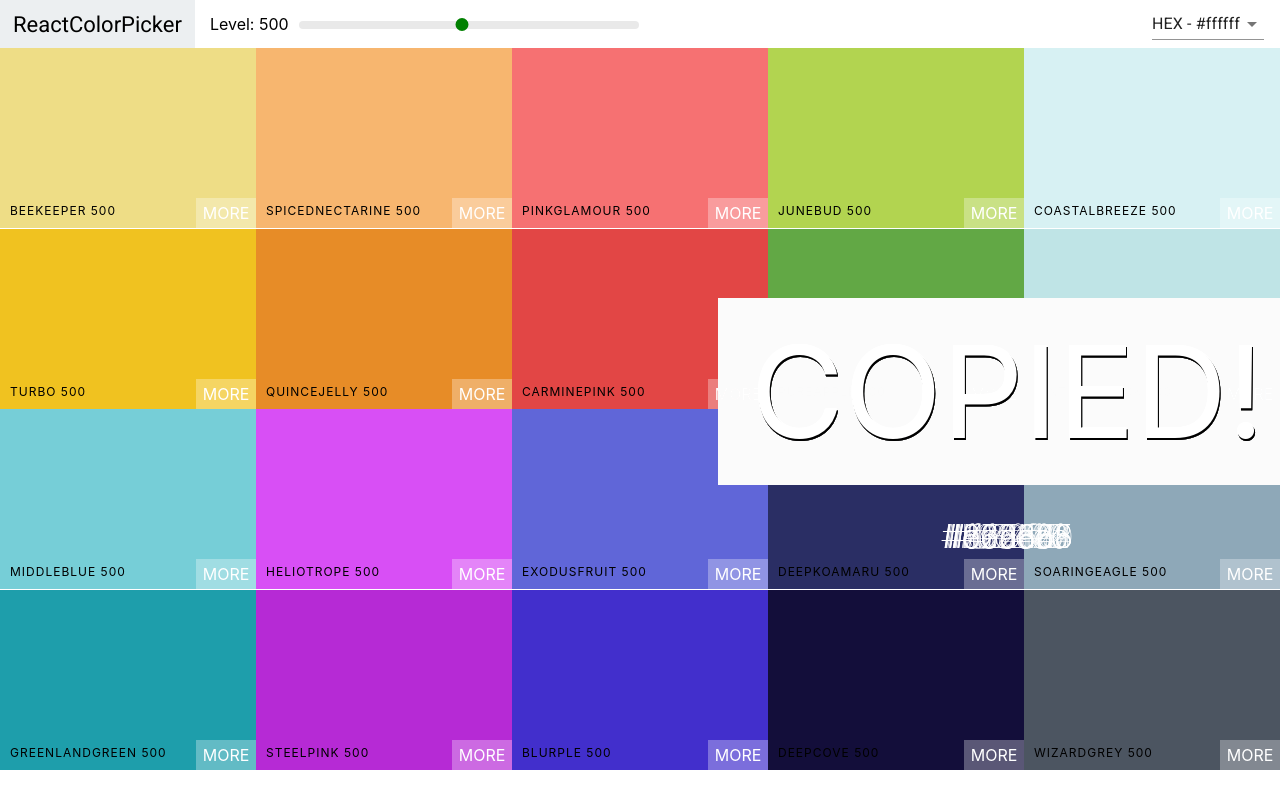
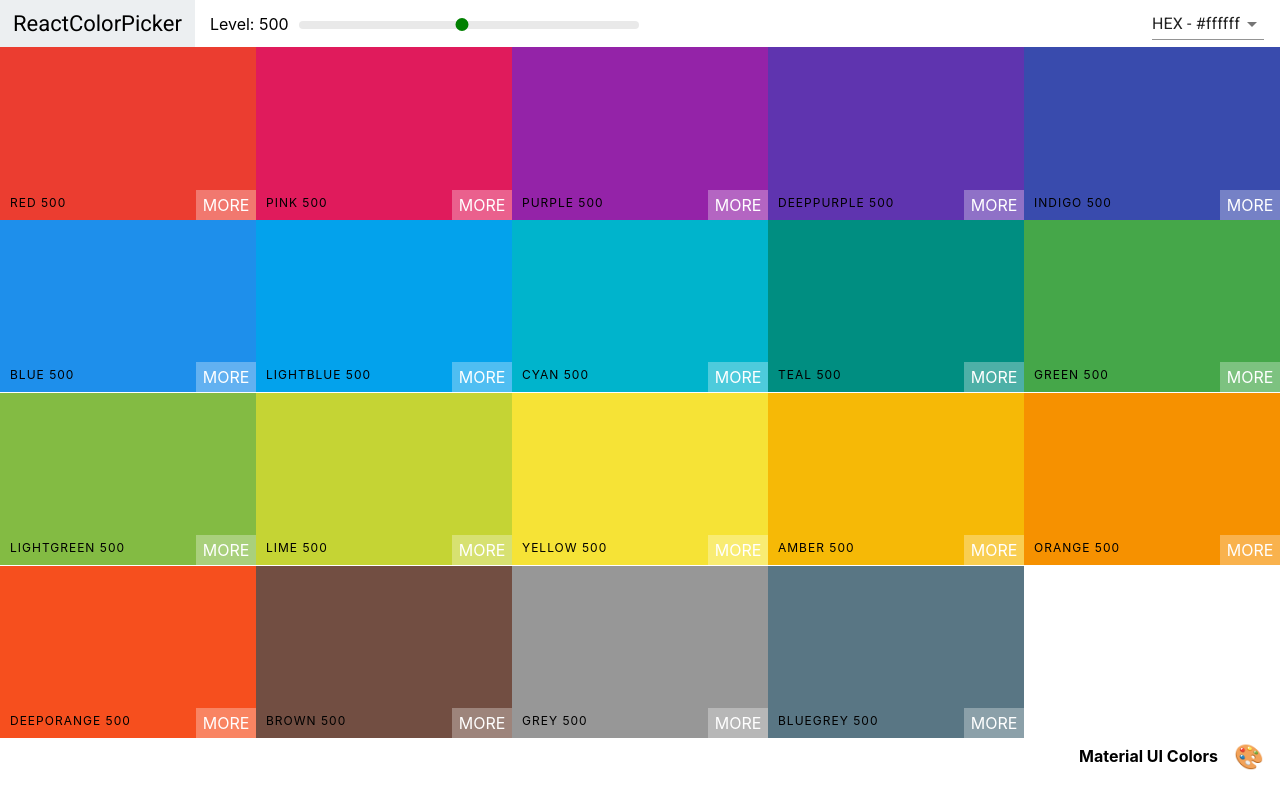
Before and after one commit to tonyoladapo/Color-Picker-App, a React (Create React App) app: page /palette/flat-ui-colors-american in a window 1280 px wide. Built offline with nearby package versions, Linux system fonts and the light colour scheme.

Commit message:
Added palette footer and removed copied animation

```diff
--- a/src/App.js
+++ b/src/App.js
@@ -7,7 +7,7 @@ class App extends React.Component {
   render() {
     return (
       <div>
-        <Palette palette={generatePalette(seedColors[4])} />
+        <Palette palette={generatePalette(seedColors[0])} />
       </div>
     );
   }
--- a/src/Components/ColorBox.js
+++ b/src/Components/ColorBox.js
@@ -1,5 +1,8 @@
 import React, { Component } from 'react'
 import { CopyToClipboard } from 'react-copy-to-clipboard'
+import Snackbar from '@material-ui/core/Snackbar'
+import CloseIcon from '@material-ui/icons/Close'
+import IconButton from '@material-ui/core/IconButton'
 import '../ColorBox.css'
 
 export default class ColorBox extends Component {
@@ -7,16 +10,24 @@ export default class ColorBox extends Component {
         super(props);
 
         this.state = {
-            copied: false
+            copied: false,
+            snackbarOpen: false
         };
 
         this.changeCopyState = this.changeCopyState.bind(this)
+        this.closeSnackBar = this.closeSnackBar.bind(this)
     }
 
     changeCopyState() {
-        this.setState({ copied: true }, () => {
+        this.setState({ copied: true, snackbarOpen: true }, () => {
             setTimeout(() => this.setState({ copied: false }), 1500);
         });
+    }
+
+    closeSnackBar() {
+        this.setState({
+            snackbarOpen: false
+        })
     }
 
     render() {
@@ -28,10 +39,28 @@ export default class ColorBox extends Component {
             <CopyToClipboard text={background} onCopy={this.changeCopyState} >
                 <div style={{ background }} className="ColorBox">
                     {/* <div style={{ background }} className={`copy-overlay ${copied && "show"}`} /> */}
-                    <div className={`copy-msg ${copied && "show"}`}>
+                    {/* <div className={`copy-msg ${copied && "show"}`}>
                         <h1>copied!</h1>
                         <p>{this.props.background}</p>
-                    </div>
+                    </div> */}
+
+                    <Snackbar
+                        anchorOrigin={{ vertical: "bottom", horizontal: "left" }}
+                        open={this.state.snackbarOpen}
+                        autoHideDuration={3000}
+                        message={"Copied to clipboard!"}
+                        onClose={this.closeSnackBar}
+                        action={[
+                            <IconButton
+                                onClick={this.closeSnackBar}
+                                color="inherit"
+                                key="close"
+                                aria-label="close">
+
+                                <CloseIcon />
+                            </IconButton>
+                        ]} />
+
                     <div className="copy-container">
                         <div className="box-content">
                             <span>{name}</span>
--- a/src/Components/Palette.js
+++ b/src/Components/Palette.js
@@ -30,11 +30,14 @@ export default class Palette extends Component {
 
     render() {
 
-        const { colors } = this.props.palette;
+        const { colors, paletteName, emoji } = this.props.palette;
         const { level, format } = this.state;
 
         const colorBoxes = colors[level].map(color => (
-            <ColorBox background={color[format]} name={color.name} />
+            <ColorBox
+                background={color[format]}
+                name={color.name}
+                key={color.id} />
         ))
 
         return (
@@ -48,6 +51,13 @@ export default class Palette extends Component {
                 <div className="Palette-colors">
                     {colorBoxes}
                 </div>
+
+                <footer className="Palette-footer">
+                    {paletteName}
+                    <span className="emoji">
+                        {emoji}
+                    </span>
+                </footer>
             </div>
         )
     }
--- a/src/Palette.css
+++ b/src/Palette.css
@@ -1,7 +1,23 @@
 .Palette {
-    height: 100vh;
+    height: 97vh;
+    display: flex;
+    flex-direction: column;
 }
 
 .Palette-colors {
     height: 90%;
 }
+
+.Palette-footer {
+    background-color: white;
+    height: 5vh;
+    display: flex;
+    justify-content: flex-end;
+    align-items: center;
+    font-weight: bold;
+}
+
+.emoji {
+    font-size: 1.5rem;
+    margin: 0 1rem;
+}
```
